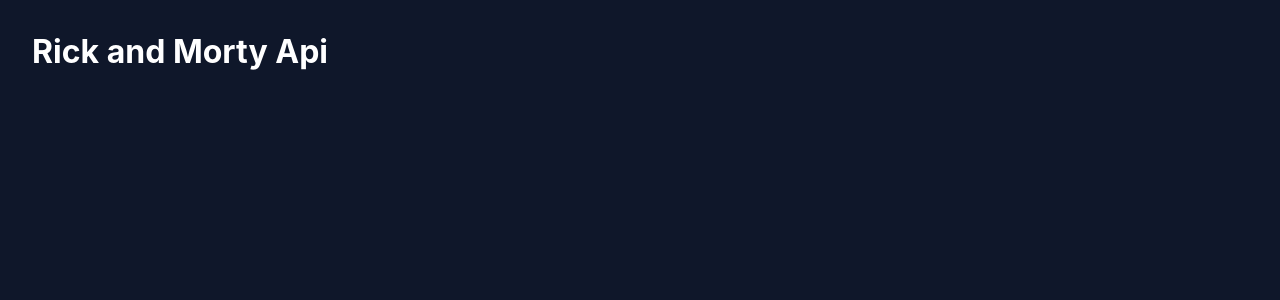
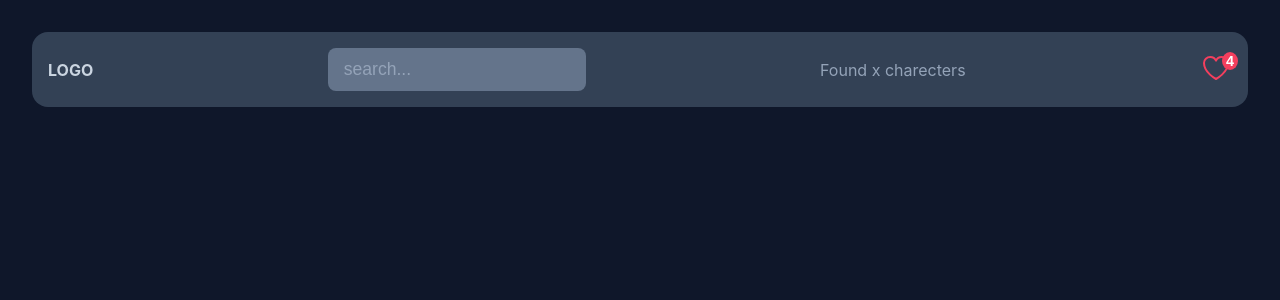
Before and after one commit to mreza-slt/RickAndMorty, a React (Vite) app: page / in a window 1280 px wide. Shown: the top 300 px of the page. Built offline with nearby package versions, Linux system fonts and the light colour scheme.

Commit message:
Create Navbar Component

```diff
--- a/package.json
+++ b/package.json
@@ -10,6 +10,7 @@
     "preview": "vite preview"
   },
   "dependencies": {
+    "@heroicons/react": "^2.2.0",
     "react": "^18.3.1",
     "react-dom": "^18.3.1"
   },
--- a/src/App.jsx
+++ b/src/App.jsx
@@ -1,10 +1,10 @@
 import "./App.css";
+import Navbar from "./components/Navbar";
 
 function App() {
-
   return (
     <>
-      <h1 style={{color:"white"}}>Rick and Morty Api</h1>
+      <Navbar />
     </>
   );
 }
--- /dev/null
+++ b/src/components/Navbar.jsx
@@ -0,0 +1,15 @@
+import { HeartIcon } from "@heroicons/react/24/outline";
+
+export default function Navbar() {
+  return (
+    <nav className="navbar">
+      <div className="navbar__logo">LOGO</div>
+      <input type="text" className="text-field" placeholder="search..." />
+      <div className="navbar__result">Found x charecters</div>
+      <button className="heart">
+        <HeartIcon className="icon" />
+        <span className="badge">4</span>
+      </button>
+    </nav>
+  );
+}
```
Also changed, not shown: 1 other file (tests, documents, lock files or other folders).
